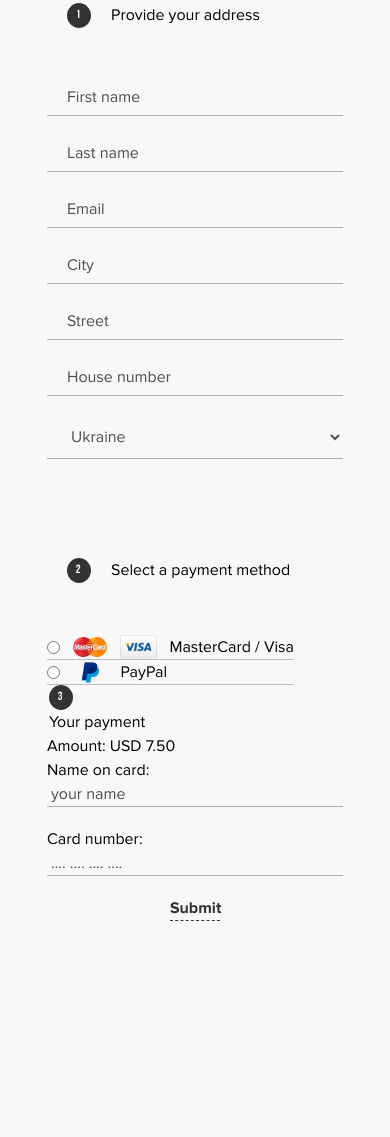
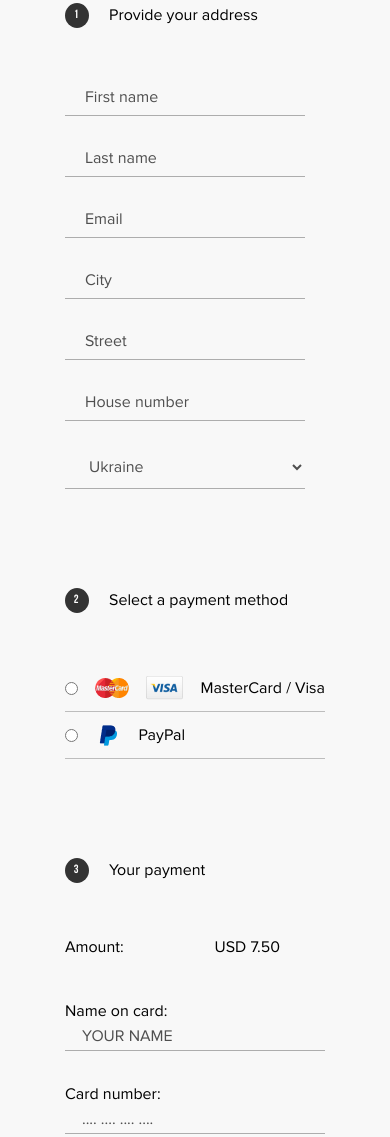
Before and after one commit to crash2bash/potr, a website: page src/index.html in a window 390 px wide. Shown: the part 9606-10743 px from the top of the page. Before the commit the page ends 10527 px from the top, so only its background shows below. Drawn offline with nearby package versions, Linux system fonts and the light colour scheme; files that its build step writes are made by us from their sources.

Commit message:
mobile payment modal frame

```diff
--- a/src/index.html
+++ b/src/index.html
@@ -655,7 +655,7 @@
           </select>
         </fieldset>
 
-        <fieldset class="form__fieldset form__fieldset--payment">
+        <fieldset class="form__fieldset form__fieldset--outer form__fieldset--payment">
           <legend class="form__title">
             <span class="form__title-value">2</span>
             Select a payment method
@@ -675,8 +675,8 @@
           </div>
         </fieldset>
 
-        <fieldset class="form__fieldset form__fieldset--pay">
-          <legend class="form__legend">
+        <fieldset class="form__fieldset form__fieldset--pay form__fieldset--out">
+          <legend class="form__title">
             <span class="form__title-value">3</span>
             Your payment
           </legend>
@@ -691,17 +691,17 @@
           <label class="form__label form__label--name">
             Name on card:
             <input type="text"
-                   class="form__input"
+                   class="form__input form__input--pay form__input--outer"
                    placeholder="your name" required>
           </label>
           <label class="form__label form__label--card">
             Card number:
             <input type="number"
-                   class="form__input"
+                   class="form__input form__input--pay"
                    placeholder=".... .... .... ...." required>
           </label>
         </fieldset>
-        <a class="button button--form">
+        <a class="button button--payment button--payment--outer">
           Submit
         </a>
       </form>
--- a/src/styles/button.scss
+++ b/src/styles/button.scss
@@ -106,4 +106,23 @@
       justify-self: center;
     }
   }
+
+  &--payment {
+    display: block;
+    width: 231px;
+    height: 48px;
+
+    font-size: 14px;
+    line-height: 48px;
+    font-weight: 600;
+
+    text-align: center;
+    text-decoration: none;
+    color: #121212;
+    border: 1px solid $c-select;
+
+    &--outer {
+      margin-bottom: 101px;
+    }
+  }
 }
--- a/src/styles/form.scss
+++ b/src/styles/form.scss
@@ -7,6 +7,11 @@
 
 .form {
   width: 100%;
+
+  &--checkout {
+    width: 260px;
+    margin: 0 auto;
+  }
 
   &__input {
     box-sizing: border-box;
@@ -35,12 +40,25 @@
     }
 
     &--checkout {
+      width: 240px;
+      display: block;
+      margin: 0 0 25px;
       padding: 10px 20px;
     }
 
     &--payment {
       width: auto;
       margin: 0;
+    }
+
+    &--pay {
+      width: 260px;
+      margin: 0;
+      padding: 6px 17px;
+
+      &::placeholder {
+        text-transform: uppercase;
+      }
     }
 
     &--outer {
@@ -64,11 +82,16 @@
     &--outer {
       margin-bottom: 99px;
     }
+
+    &--out {
+      margin-bottom: 56px;
+    }
   }
 
   &__title {
     display: flex;
-    margin: 0 0 52px 18px;
+    margin: 0 0 52px;
+    padding: 0;
 
     font-size: 16px;
     line-height: 24px;
@@ -91,12 +114,14 @@
   }
 
   &__select {
+    display: block;
+    width: 240px;
+    padding: 10px 20px;
+
     font-family: "Proxima Nova", sans-serif;
     font-size: 16px;
     line-height: 24px;
 
-    width: 100% ;
-    padding: 10px 20px;
     border: none;
     border-bottom: 1px solid rgba(0, 0, 0, 0.3);
     background-color: transparent;
@@ -107,22 +132,26 @@
   &__label {
 
     &--payment {
-      width: 247px;
+      width: 260px;
+      margin: 0 auto;
       display: flex;
       justify-content: space-between;
       align-items: center;
+      padding: 11px 0;
 
       border-bottom: 1px solid #bdbdbd;
     }
 
     &--payment-paypal {
       width: 120px;
+      margin: 0;
       border-bottom: none;
     }
   }
 
   &__label-wrapper {
-    width: 247px;
+    width: 260px;
+    margin: 0 auto;
     display: flex;
     justify-content: space-between;
     align-items: center;
@@ -149,4 +178,11 @@
       background-image: url(../images/paypal.png);
     }
   }
+
+  &__amount {
+    width: 215px;
+    display: flex;
+    justify-content: space-between;
+    margin-bottom: 40px;
+  }
 }
```
